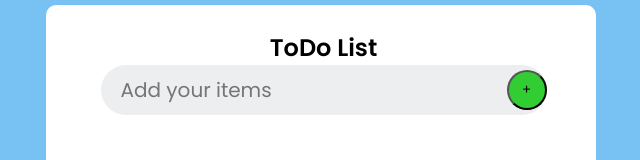
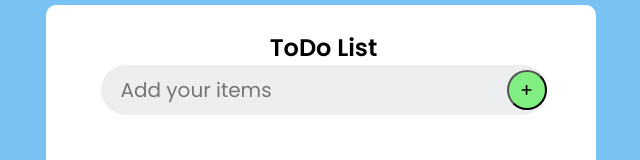
Before and after one commit to tintapolipka/react-ts2-teamwork, a React (Vite) app: page / in a window 1280 px wide. In both pictures the pointer is over the button 845 px from the left and 227 px from the top of the page. Shown: the part 137-297 px from the top of the page, without its empty margins (319-959 px from the left). Built offline with nearby package versions, Linux system fonts and the light colour scheme.

Commit message:
Body  css modifiyed

```diff
--- a/src/styles/styles.css
+++ b/src/styles/styles.css
@@ -13,7 +13,7 @@
   box-sizing: border-box;
 }
 
-body {
+
   .todo-header {
     display: flex;
     flex-direction: column;
@@ -39,8 +39,12 @@ body {
     height: 40px;
     width: 40px;
     background: limegreen;
+    font-size: larger;
   }
-
+  .todo-body button:hover{
+    background: rgb(129, 238, 129);
+  }
+  body {
   background: var(--main);
   min-height: 100vh;
   display: flex;
```
